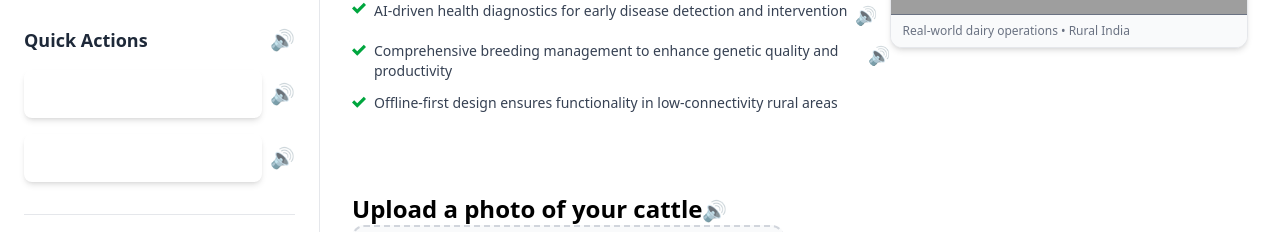
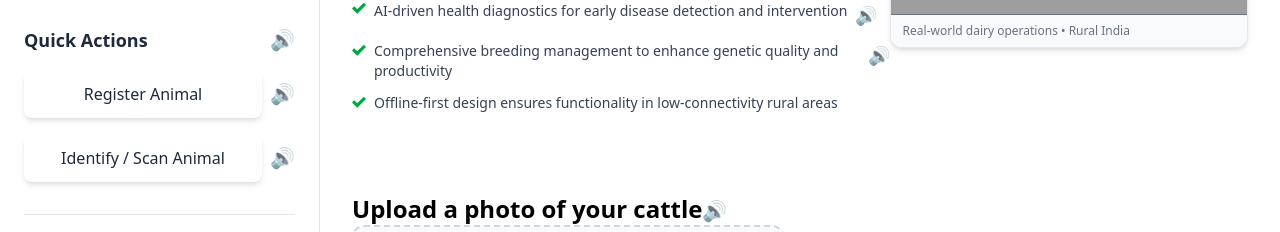
Before and after one commit to PuskarMal/Samridhi, a React (Vite) app in the folder frontend/: page / in a window 1280 px wide. Shown: the part 420-652 px from the top of the page. Built offline with nearby package versions, Linux system fonts and the light colour scheme; grey boxes are pictures that could not be loaded.

Commit message:
quick links visibility

```diff
--- a/frontend/components/Sidebar/Sidebar.jsx
+++ b/frontend/components/Sidebar/Sidebar.jsx
@@ -78,7 +78,7 @@ const Sidebar = () => {
                 <div className="flex items-center gap-2">
                     <button className="flex-1 py-3 px-4 flex items-center justify-center rounded-lg
                bg-primary-green hover:bg-secondary-green
-               text-white font-medium shadow-md transition" onclick="logAction('Register Animal')">
+               text-slate-800 font-medium shadow-md transition" onclick="logAction('Register Animal')">
                         <span data-i18n="register2">Register Animal</span>
                     </button>
                     <button className="text-xl opacity-70 hover:opacity-100" onClick="speakText('register2')"
@@ -89,7 +89,7 @@ const Sidebar = () => {
                 <div className="flex items-center gap-2">
                     <button className="flex-1 py-3 px-4 flex items-center justify-center rounded-lg
                bg-primary-green hover:bg-secondary-green
-               text-white font-medium shadow-md transition" onclick="logAction('Play Reminders')">
+               text-slate-800 font-medium shadow-md transition" onclick="logAction('Play Reminders')">
                         <span data-i18n="reminder">Identify / Scan Animal</span>
                     </button>
                     <button className="text-xl opacity-70 hover:opacity-100" onClick="speakText('reminder')"
```
